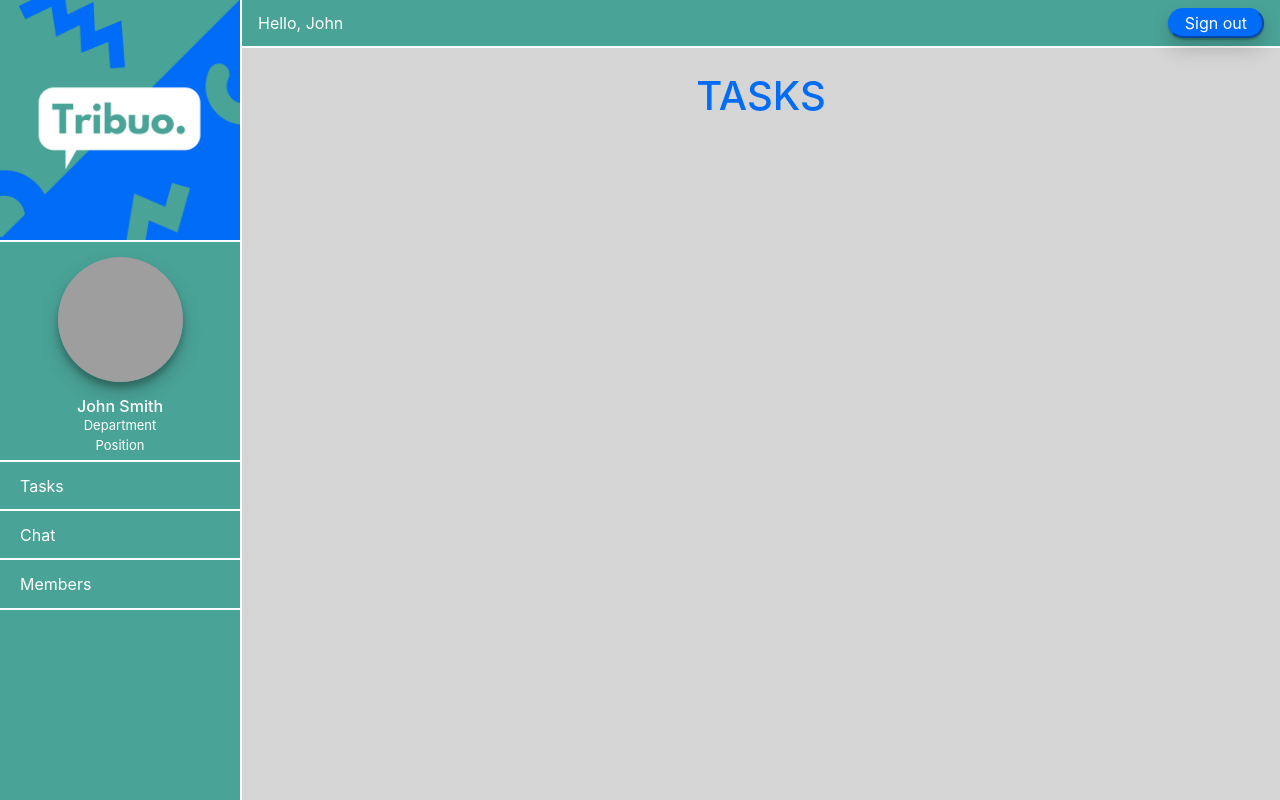
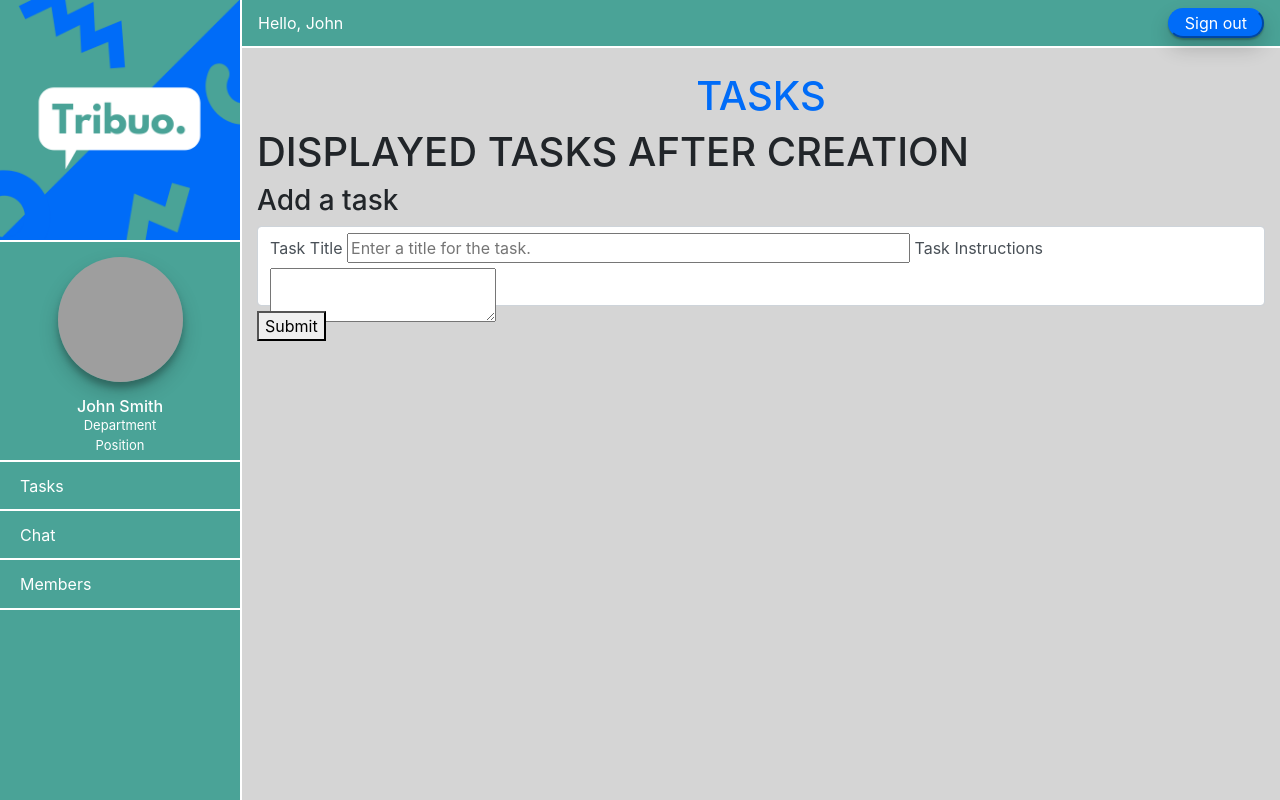
Before and after one commit to jaye-j/Tribuo, a Node server app: page /employee in a window 1280 px wide. Run offline with Node 20, Linux system fonts and the light colour scheme; some libraries are stand-ins or nearby versions; grey boxes are pictures that could not be loaded.

Commit message:
Add task is functioning.

```diff
--- a/controllers/employee.js
+++ b/controllers/employee.js
@@ -1,8 +1,26 @@
-const express = require("express");
+const express = require('express');
 const router = express.Router();
+const db = require('../models');
+const bodyParser = require('body-parser');
 
-router.get("/employee", (req, res) => {
-  res.render("employee");
+router.get('/employee', (req, res) => {
+  res.render('employee');
+});
+
+router.use(bodyParser.urlencoded({ extended: false }));
+router.use(bodyParser.json());
+router.post('/employee', (req, res) => {
+  let task_title = req.body.taskTitle;
+  let task_instruction = req.body.taskInstruction;
+  console.log(task_title);
+  console.log(task_instruction);
+
+  db.tasks.create({
+    task_title,
+    task_instruction
+  });
+
+  // res.render('employee');
 });
 
 module.exports = router;
--- /dev/null
+++ b/public/js/employee.js
@@ -0,0 +1,20 @@
+let addTaskForm = document.querySelector('.add-task-form');
+console.log(addTaskForm);
+
+addTaskForm.addEventListener('submit', e => {
+  e.preventDefault();
+  let taskTitle = document.querySelector('#task_title');
+  let taskInstruction = document.querySelector('#task_instruction');
+  console.log(taskTitle.value);
+  console.log(taskInstruction.value);
+  fetch('/employee', {
+    method: 'POST',
+    headers: {
+      'Content-Type': 'application/json'
+    },
+    body: JSON.stringify({
+      taskTitle: taskTitle.value,
+      taskInstruction: taskInstruction.value
+    })
+  });
+});
--- a/views/employee.ejs
+++ b/views/employee.ejs
@@ -1,26 +1,38 @@
-<!doctype html>
+<!DOCTYPE html>
 <html lang="en">
   <head>
     <title>Title</title>
     <!-- Required meta tags -->
-    <meta charset="utf-8">
-    <meta name="viewport" content="width=device-width, initial-scale=1, shrink-to-fit=no">
+    <meta charset="utf-8" />
+    <meta
+      name="viewport"
+      content="width=device-width, initial-scale=1, shrink-to-fit=no"
+    />
 
     <!-- Bootstrap CSS -->
-    <link rel="stylesheet" href="/style/style.css">
-    <link rel="stylesheet" href="https://stackpath.bootstrapcdn.com/bootstrap/4.3.1/css/bootstrap.min.css" integrity="sha384-ggOyR0iXCbMQv3Xipma34MD+dH/1fQ784/j6cY/iJTQUOhcWr7x9JvoRxT2MZw1T" crossorigin="anonymous">
+    <link rel="stylesheet" href="/style/style.css" />
+
+    <link
+      rel="stylesheet"
+      href="https://stackpath.bootstrapcdn.com/bootstrap/4.3.1/css/bootstrap.min.css"
+      integrity="sha384-ggOyR0iXCbMQv3Xipma34MD+dH/1fQ784/j6cY/iJTQUOhcWr7x9JvoRxT2MZw1T"
+      crossorigin="anonymous"
+    />
   </head>
   <body>
     <div class="d-flex bgblue" id="wrapper">
-
       <!-- Sidebar -->
       <div class="bggreen borderR" id="sidebar-wrapper">
         <div class="sidebar-heading">
-          <img class="logo borderbot" src="/images/TRIBUO.png" alt="">
+          <img class="logo borderbot" src="/images/TRIBUO.png" alt="" />
         </div>
         <div class="list-group list-group-flush bggreen">
           <div class="profileimg-container bggreen">
-            <img class="profileimg" src="http://placecorgi.com/180/180" alt="">
+            <img
+              class="profileimg"
+              src="http://placecorgi.com/180/180"
+              alt=""
+            />
           </div>
           <div class="profilecontent-con">
             <h6 class="profilecontent">John Smith</h6>
@@ -31,9 +43,24 @@
           <div class="profilecontent-con">
             <p class="profilecontent profilesize botpad">Position</p>
           </div>
-          <a href="#" style="color: white; text-decoration: none;" class="list-group-items list-group-items-action bordertop">Tasks</a>
-          <a href="#" style="color: white; text-decoration: none;" class="list-group-items list-group-items-action bordertop">Chat</a>
-          <a href="#" style="color: white; text-decoration: none;" class="list-group-items list-group-items-action bordertop borderbot">Members</a>
+          <a
+            href="#"
+            style="color: white; text-decoration: none;"
+            class="list-group-items list-group-items-action bordertop"
+            >Tasks</a
+          >
+          <a
+            href="#"
+            style="color: white; text-decoration: none;"
+            class="list-group-items list-group-items-action bordertop"
+            >Chat</a
+          >
+          <a
+            href="#"
+            style="color: white; text-decoration: none;"
+            class="list-group-items list-group-items-action bordertop borderbot"
+            >Members</a
+          >
         </div>
       </div>
       <!-- /#sidebar-wrapper -->
@@ -44,34 +71,80 @@
           <div style="color: white;">Hello, John</div>
           <div class="collapse navbar-collapse" id="navbarSupportedContent">
             <ul class="navbar-nav ml-auto mt-2 mt-lg-0">
-                <button class="logoutbtn" id="menu-toggle">Sign out</button>
+              <button class="logoutbtn" id="menu-toggle">Sign out</button>
             </ul>
           </div>
         </nav>
         <div class="container-fluid">
           <h1 class="mt-4 content-title">TASKS</h1>
+          <h1>DISPLAYED TASKS AFTER CREATION</h1>
+          <div>
+            <form id="form" class="form add-task-form">
+              <h3>Add a task</h3>
 
+              <div class="form-control" style="height: 80px;">
+                <label for="department">Task Title </label>
+                <input
+                  type="text"
+                  id="task_title"
+                  name="task_title"
+                  placeholder="Enter a title for the task."
+                  size="50"
+                />
+                <label for="department">Task Instructions </label>
+                <textarea
+                  type="text"
+                  id="task_instruction"
+                  name="task_instruction"
+                  placeholder="Enter Instructions."
+                  size="100"
+                >
+                </textarea>
+              </div>
+
+              <button
+                value="submit"
+                type="submit"
+                class="add-task"
+                style="margin-top: 5px;"
+              >
+                Submit
+              </button>
+            </form>
+          </div>
         </div>
       </div>
+
       <!-- /#page-content-wrapper -->
-
     </div>
     <!-- /#wrapper -->
-
+    <script src="/js/employee.js"></script>
     <!-- Bootstrap core JavaScript -->
     <script src="vendor/jquery/jquery.min.js"></script>
     <script src="vendor/bootstrap/js/bootstrap.bundle.min.js"></script>
 
     <!-- Menu Toggle Script -->
     <script>
-      $("#menu-toggle").click(function(e) {
+      $('#menu-toggle').click(function(e) {
         e.preventDefault();
-        $("#wrapper").toggleClass("toggled");
+        $('#wrapper').toggleClass('toggled');
       });
     </script>
     <!-- jQuery first, then Popper.js, then Bootstrap JS -->
-    <script src="https://code.jquery.com/jquery-3.3.1.slim.min.js" integrity="sha384-q8i/X+965DzO0rT7abK41JStQIAqVgRVzpbzo5smXKp4YfRvH+8abtTE1Pi6jizo" crossorigin="anonymous"></script>
-    <script src="https://cdnjs.cloudflare.com/ajax/libs/popper.js/1.14.7/umd/popper.min.js" integrity="sha384-UO2eT0CpHqdSJQ6hJty5KVphtPhzWj9WO1clHTMGa3JDZwrnQq4sF86dIHNDz0W1" crossorigin="anonymous"></script>
-    <script src="https://stackpath.bootstrapcdn.com/bootstrap/4.3.1/js/bootstrap.min.js" integrity="sha384-JjSmVgyd0p3pXB1rRibZUAYoIIy6OrQ6VrjIEaFf/nJGzIxFDsf4x0xIM+B07jRM" crossorigin="anonymous"></script>
+    <script
+      src="https://code.jquery.com/jquery-3.3.1.slim.min.js"
+      integrity="sha384-q8i/X+965DzO0rT7abK41JStQIAqVgRVzpbzo5smXKp4YfRvH+8abtTE1Pi6jizo"
+      crossorigin="anonymous"
+    ></script>
+    <script
+      src="https://cdnjs.cloudflare.com/ajax/libs/popper.js/1.14.7/umd/popper.min.js"
+      integrity="sha384-UO2eT0CpHqdSJQ6hJty5KVphtPhzWj9WO1clHTMGa3JDZwrnQq4sF86dIHNDz0W1"
+      crossorigin="anonymous"
+    ></script>
+    <script
+      src="https://stackpath.bootstrapcdn.com/bootstrap/4.3.1/js/bootstrap.min.js"
+      integrity="sha384-JjSmVgyd0p3pXB1rRibZUAYoIIy6OrQ6VrjIEaFf/nJGzIxFDsf4x0xIM+B07jRM"
+      crossorigin="anonymous"
+    ></script>
   </body>
 </html>
```
